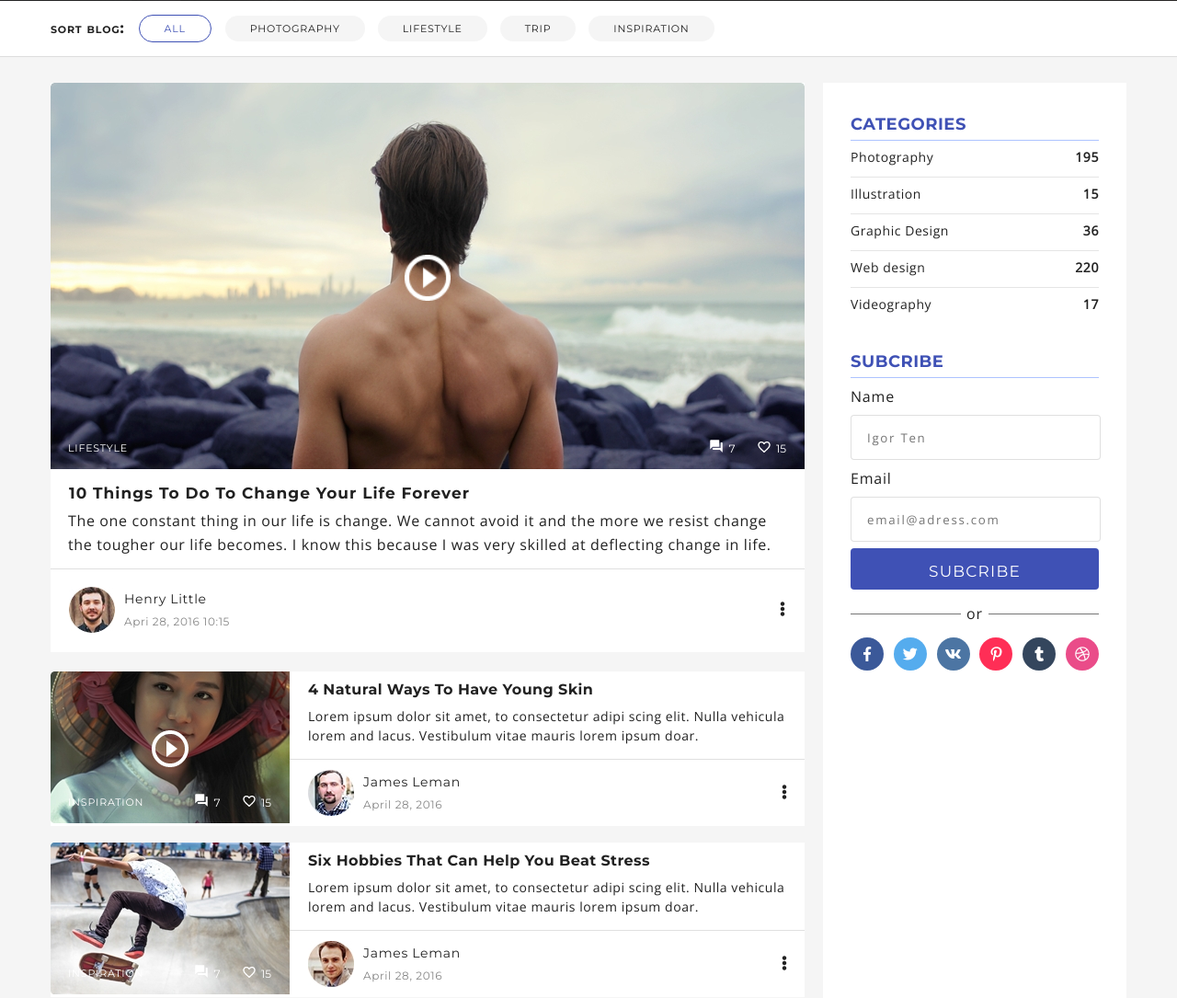
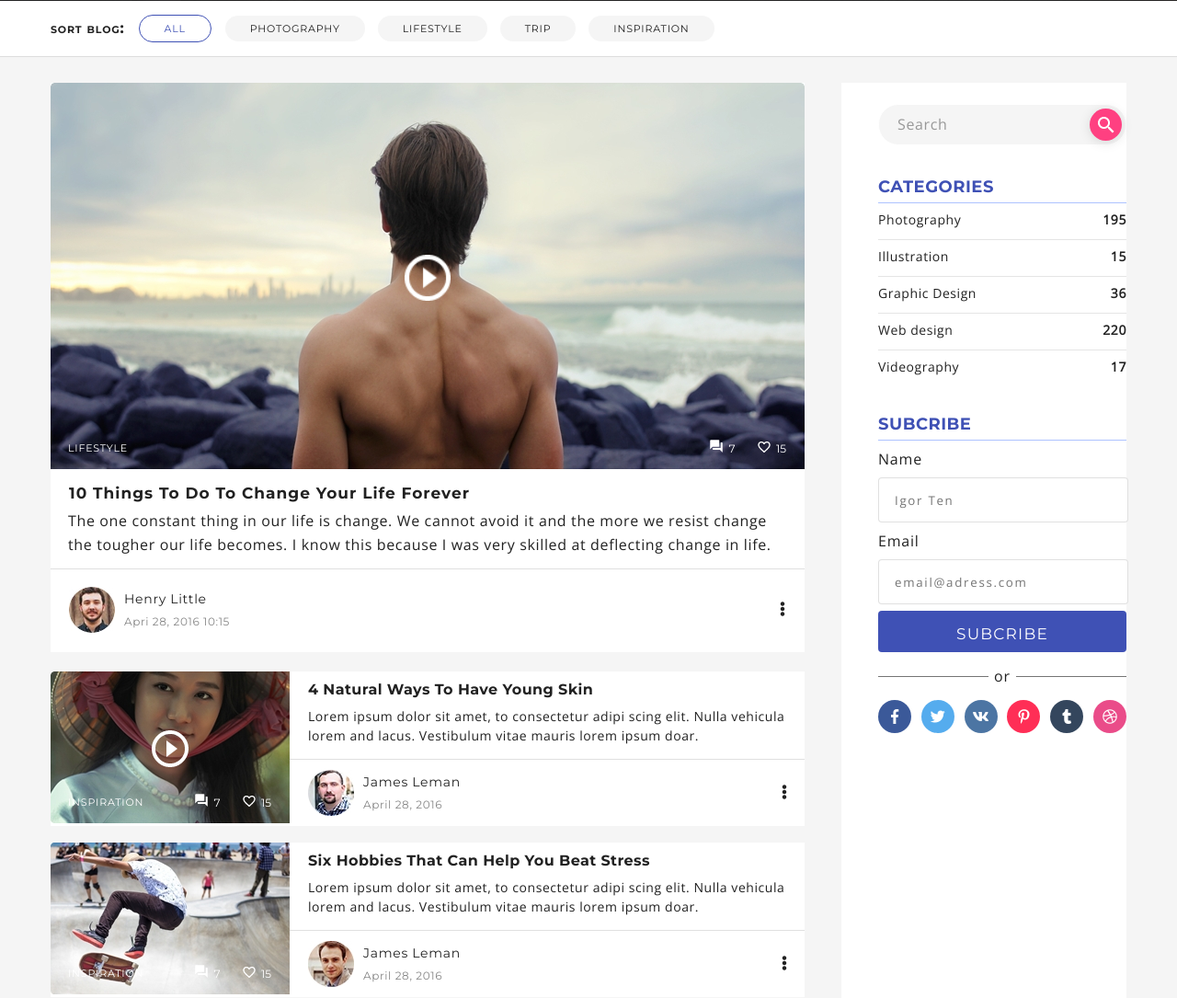
Before and after one commit to OliaKvasha/hw1, a PHP site: page / in a window 1280 px wide. Shown: the part 841-1926 px from the top of the page at 92% size. Run offline with PHP 8.4, Linux system fonts and the light colour scheme; some libraries are stand-ins or nearby versions.

Commit message:
search-form

```diff
--- a/hw6/css/style.css
+++ b/hw6/css/style.css
@@ -238,7 +238,6 @@ body {
 
 .sort {
   background-color: #fff;
-  color: rgba(0, 0, 0, 0.87);
   font-size: 16px;
   letter-spacing: 0.8px;
   box-shadow: 0 1px 0 #dddddd;
@@ -272,11 +271,11 @@ body {
 .main-content__wrapper {
   padding-top: 29px;
   display: flex;
-  justify-content: space-between;
 }
 
 .all-articles {
   max-width: 820px;
+  margin-right: 40px;
 }
 
 .main-article,
@@ -607,8 +606,40 @@ body {
 
 .sidebar {
   background-color: #fff;
-  width: 330px;
-  padding: 0 30px;
+  width: 310px;
+  padding-left: 40px;
+}
+
+.search-form {
+  margin-top: 23px;
+  position: relative;
+}
+
+.search-field {
+  width: 270px;
+  height: 45px;
+  border-radius: 22px;
+  border: 1px solid #ffffff;
+  background-color: #f5f5f5;
+  padding-left: 20px;
+}
+
+.search-field::placeholder {
+  color: rgba(0, 0, 0, 0.38);
+  font-size: 16px;
+  letter-spacing: 0.64px;
+}
+
+.search-button {
+  background: #ff4081 url("../images/icons/search_ico.png") no-repeat center;
+  width: 35px;
+  height: 35px;
+  border: none;
+  box-shadow: 0 2px 13px rgba(0, 0, 0, 0.12);
+  border-radius: 50%;
+  position: absolute;
+  right: 5px;
+  top: 5px;
 }
 
 .sidebar__title {
--- a/hw6/index.html
+++ b/hw6/index.html
@@ -399,6 +399,10 @@
             </div>
         </div>
         <aside class="sidebar">
+            <form action="/" method="get" class="search-form">
+                <input type="search" class="search-field font_open-sans" placeholder="Search">
+                <button type="submit" name="search" value="search" class="search-button"></button>
+            </form>
             <h3 class="sidebar__title uppercase">categories</h3>
             <ul class="sidebar-menu font_open-sans">
                 <li class="sidebar-menu__item">
```
